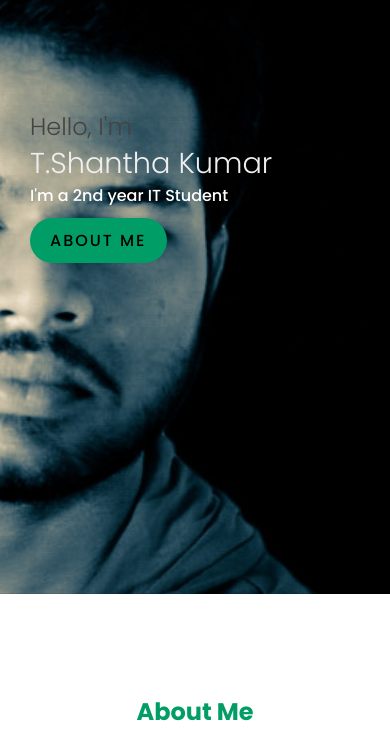
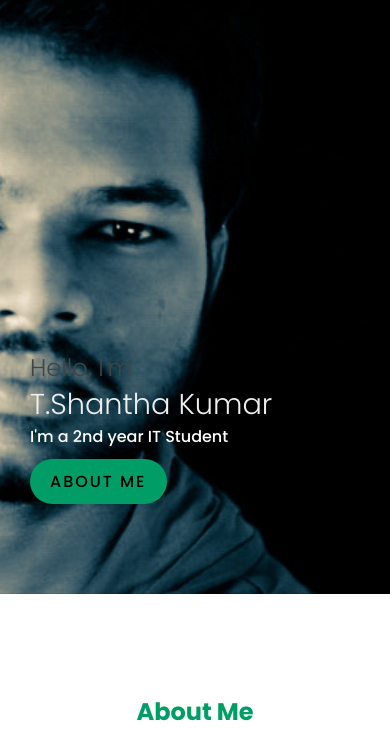
Before and after one commit to shantha7kumar/shantha7kumar.github.io, a plain HTML site: page index2.html in a window 390 px wide. Shown: the part 81-837 px from the top of the page. Drawn offline with Linux system fonts and the light colour scheme.

Commit message:
Update Style2.css

```diff
--- a/Style2.css
+++ b/Style2.css
@@ -335,7 +335,7 @@ footer.copyright{
 }
 
 /* Making Responsive Layout */
-@media (max-width:991px)
+@media (max-width:600px)
 {
     header,
     header.sticky{
@@ -414,8 +414,8 @@ footer.copyright{
         font-size:1em;
     }
     .textBx{
-        position:absolute;
-        top:190px;
+        position:relative;
+        top:170px;
     }
     .btn{
         margin-top:10px;
```
